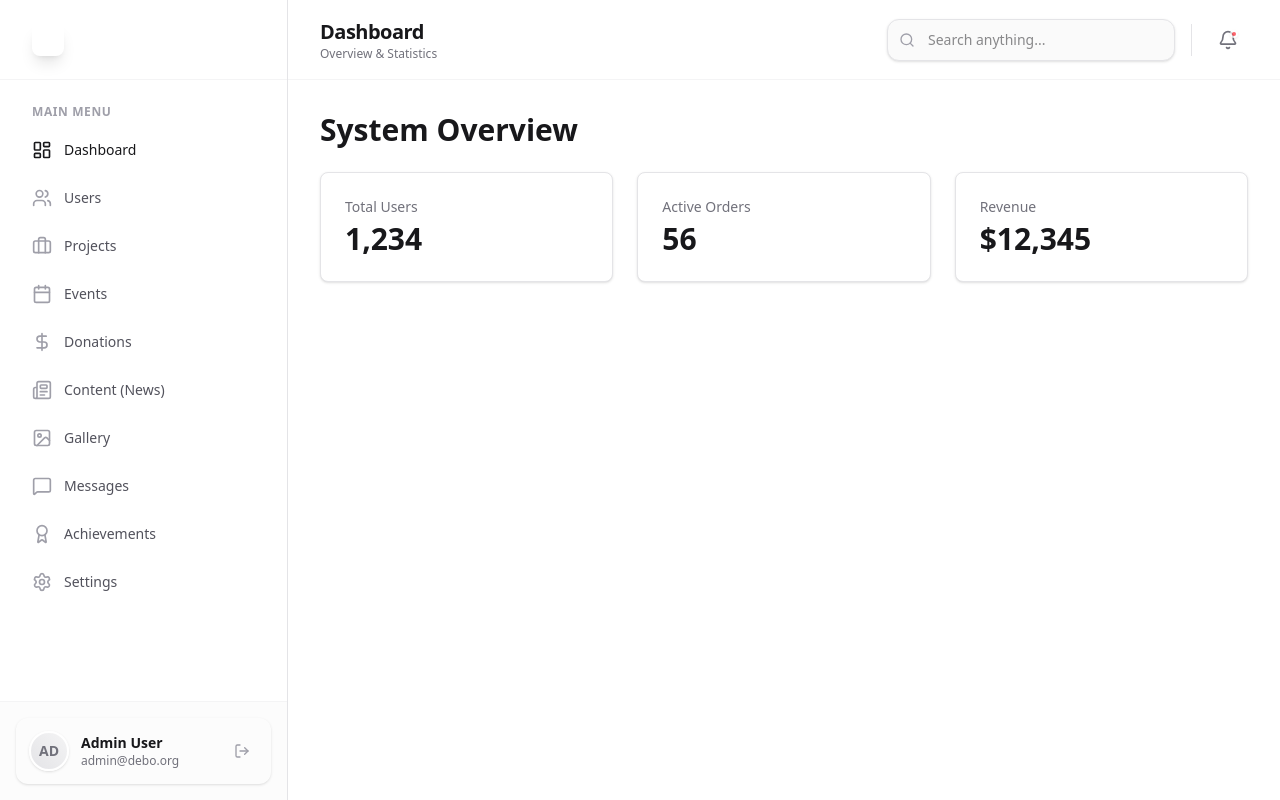
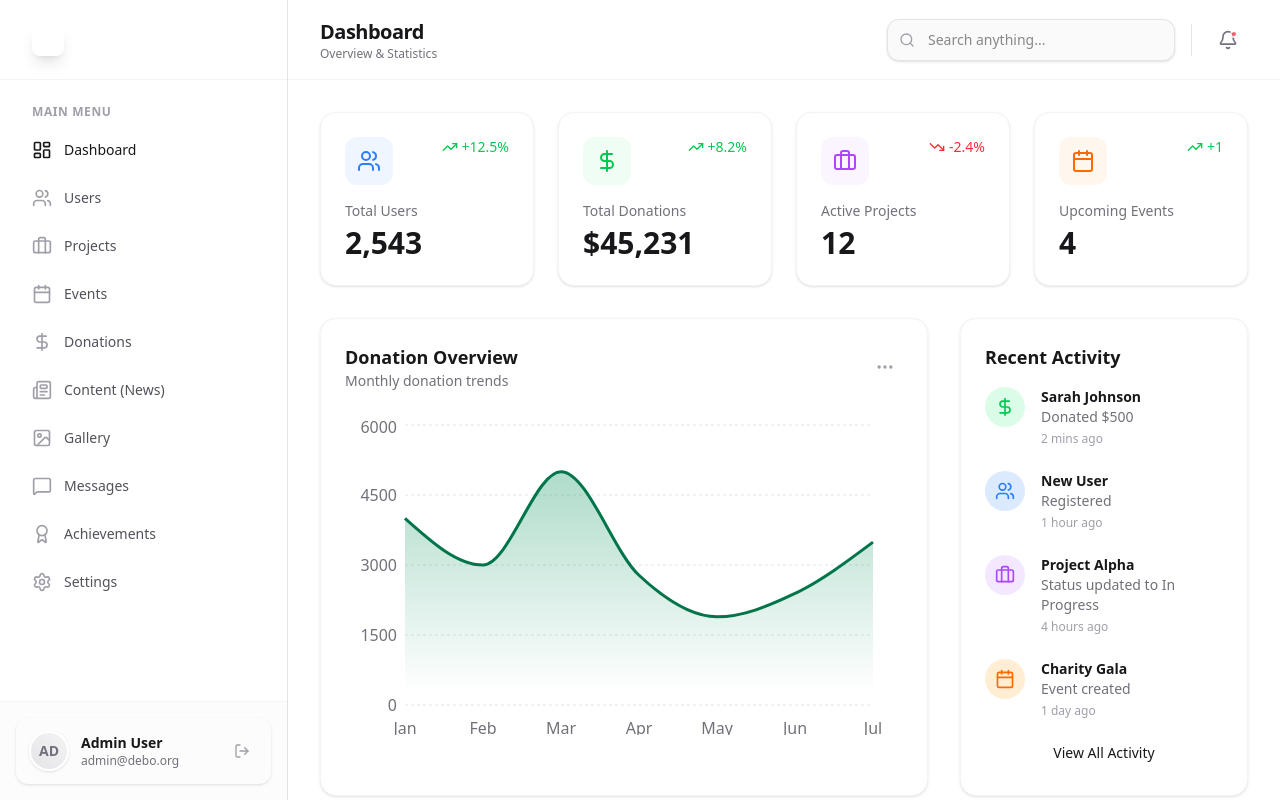
Before and after one commit to Hailemeskel-Getaneh/debo-Ethiopia, a React (Vite) app: page /admin/dashboard in a window 1280 px wide. Built offline with nearby package versions, Linux system fonts and the light colour scheme.

Commit message:
feat(admin): implement AdminDashboard with stats overview, donation charts, and recent activity

```diff
--- a/src/admin/dashboard/AdminDashboard.tsx
+++ b/src/admin/dashboard/AdminDashboard.tsx
@@ -1,25 +1,222 @@
-import React from "react";
+import React from 'react';
+import {
+  Users,
+  Briefcase,
+  DollarSign,
+  Calendar,
+  TrendingUp,
+  TrendingDown,
+  MoreHorizontal
+} from 'lucide-react';
+import {
+  AreaChart,
+  Area,
+  XAxis,
+  YAxis,
+  CartesianGrid,
+  Tooltip,
+  ResponsiveContainer,
+  BarChart,
+  Bar,
+  Legend
+} from 'recharts';
+import { motion } from 'framer-motion';
 
 const AdminDashboard: React.FC = () => {
-    return (
-        <div>
-            <h2 className="text-3xl font-bold mb-6">System Overview</h2>
-            <div className="grid grid-cols-1 md:grid-cols-3 gap-6">
-                <div className="bg-white p-6 rounded-lg shadow-sm border border-zinc-200">
-                    <h3 className="text-zinc-500 text-sm font-medium">Total Users</h3>
-                    <p className="text-3xl font-bold mt-1">1,234</p>
+  // Mock Data - In production, fetch this from API
+  const stats = [
+    {
+      title: 'Total Users',
+      value: '2,543',
+      change: '+12.5%',
+      isPositive: true,
+      icon: Users,
+      color: 'text-blue-500',
+      bg: 'bg-blue-50 dark:bg-blue-900/20'
+    },
+    {
+      title: 'Total Donations',
+      value: '$45,231',
+      change: '+8.2%',
+      isPositive: true,
+      icon: DollarSign,
+      color: 'text-green-500',
+      bg: 'bg-green-50 dark:bg-green-900/20'
+    },
+    {
+      title: 'Active Projects',
+      value: '12',
+      change: '-2.4%',
+      isPositive: false,
+      icon: Briefcase,
+      color: 'text-purple-500',
+      bg: 'bg-purple-50 dark:bg-purple-900/20'
+    },
+    {
+      title: 'Upcoming Events',
+      value: '4',
+      change: '+1',
+      isPositive: true,
+      icon: Calendar,
+      color: 'text-orange-500',
+      bg: 'bg-orange-50 dark:bg-orange-900/20'
+    },
+  ];
+
+  const donationData = [
+    { name: 'Jan', amount: 4000 },
+    { name: 'Feb', amount: 3000 },
+    { name: 'Mar', amount: 5000 },
+    { name: 'Apr', amount: 2780 },
+    { name: 'May', amount: 1890 },
+    { name: 'Jun', amount: 2390 },
+    { name: 'Jul', amount: 3490 },
+  ];
+
+  const projectStatusData = [
+    { name: 'Water Well', completed: 80, remaining: 20 },
+    { name: 'School Build', completed: 45, remaining: 55 },
+    { name: 'Health Camp', completed: 90, remaining: 10 },
+    { name: 'Food Drive', completed: 30, remaining: 70 },
+  ];
+
+  const recentActivities = [
+    { id: 1, user: 'Sarah Johnson', action: 'Donated $500', time: '2 mins ago', icon: DollarSign, color: 'text-green-500', bg: 'bg-green-100 dark:bg-green-900/30' },
+    { id: 2, user: 'New User', action: 'Registered', time: '1 hour ago', icon: Users, color: 'text-blue-500', bg: 'bg-blue-100 dark:bg-blue-900/30' },
+    { id: 3, user: 'Project Alpha', action: 'Status updated to In Progress', time: '4 hours ago', icon: Briefcase, color: 'text-purple-500', bg: 'bg-purple-100 dark:bg-purple-900/30' },
+    { id: 4, user: 'Charity Gala', action: 'Event created', time: '1 day ago', icon: Calendar, color: 'text-orange-500', bg: 'bg-orange-100 dark:bg-orange-900/30' },
+  ];
+
+  return (
+    <div className="space-y-8">
+      {/* Stats Grid */}
+      <div className="grid grid-cols-1 md:grid-cols-2 lg:grid-cols-4 gap-6">
+        {stats.map((stat, index) => (
+          <motion.div
+            key={index}
+            initial={{ opacity: 0, y: 20 }}
+            animate={{ opacity: 1, y: 0 }}
+            transition={{ delay: index * 0.1 }}
+            className="bg-white dark:bg-zinc-900 p-6 rounded-2xl shadow-sm border border-zinc-100 dark:border-zinc-800 hover:shadow-md transition-shadow"
+          >
+            <div className="flex justify-between items-start">
+              <div className={`p-3 rounded-xl ${stat.bg} ${stat.color}`}>
+                <stat.icon className="w-6 h-6" />
+              </div>
+              <span className={`flex items-center text-sm font-medium ${stat.isPositive ? 'text-green-500' : 'text-red-500'}`}>
+                {stat.isPositive ? <TrendingUp className="w-4 h-4 mr-1" /> : <TrendingDown className="w-4 h-4 mr-1" />}
+                {stat.change}
+              </span>
+            </div>
+            <div className="mt-4">
+              <h3 className="text-sm font-medium text-zinc-500 dark:text-zinc-400">{stat.title}</h3>
+              <p className="text-3xl font-bold text-zinc-900 dark:text-zinc-100 mt-1">{stat.value}</p>
+            </div>
+          </motion.div>
+        ))}
+      </div>
+
+      {/* Charts Section */}
+      <div className="grid grid-cols-1 lg:grid-cols-3 gap-8">
+        {/* Main Chart */}
+        <motion.div
+          initial={{ opacity: 0, scale: 0.95 }}
+          animate={{ opacity: 1, scale: 1 }}
+          transition={{ delay: 0.4 }}
+          className="lg:col-span-2 bg-white dark:bg-zinc-900 p-6 rounded-2xl shadow-sm border border-zinc-100 dark:border-zinc-800"
+        >
+          <div className="flex justify-between items-center mb-6">
+            <div>
+              <h3 className="text-lg font-bold text-zinc-900 dark:text-zinc-100">Donation Overview</h3>
+              <p className="text-sm text-zinc-500 dark:text-zinc-400">Monthly donation trends</p>
+            </div>
+            <button className="p-2 hover:bg-zinc-100 dark:hover:bg-zinc-800 rounded-lg">
+              <MoreHorizontal className="w-5 h-5 text-zinc-400" />
+            </button>
+          </div>
+          <div className="h-80 w-full">
+            <ResponsiveContainer width="100%" height="100%">
+              <AreaChart data={donationData} margin={{ top: 10, right: 30, left: 0, bottom: 0 }}>
+                <defs>
+                  <linearGradient id="colorAmount" x1="0" y1="0" x2="0" y2="1">
+                    <stop offset="5%" stopColor="var(--color-primary-500)" stopOpacity={0.3} />
+                    <stop offset="95%" stopColor="var(--color-primary-500)" stopOpacity={0} />
+                  </linearGradient>
+                </defs>
+                <XAxis dataKey="name" axisLine={false} tickLine={false} tick={{ fill: '#71717a' }} dy={10} />
+                <YAxis axisLine={false} tickLine={false} tick={{ fill: '#71717a' }} />
+                <CartesianGrid vertical={false} stroke="#e4e4e7" strokeDasharray="3 3" />
+                <Tooltip
+                  contentStyle={{ borderRadius: '8px', border: 'none', boxShadow: '0 4px 6px -1px rgb(0 0 0 / 0.1)' }}
+                />
+                <Area
+                  type="monotone"
+                  dataKey="amount"
+                  stroke="var(--color-primary-600)"
+                  fillOpacity={1}
+                  fill="url(#colorAmount)"
+                  strokeWidth={3}
+                />
+              </AreaChart>
+            </ResponsiveContainer>
+          </div>
+        </motion.div>
+
+        {/* Secondary Widget / Recent Activity */}
+        <motion.div
+          initial={{ opacity: 0, x: 20 }}
+          animate={{ opacity: 1, x: 0 }}
+          transition={{ delay: 0.5 }}
+          className="bg-white dark:bg-zinc-900 p-6 rounded-2xl shadow-sm border border-zinc-100 dark:border-zinc-800 flex flex-col"
+        >
+          <h3 className="text-lg font-bold text-zinc-900 dark:text-zinc-100 mb-4">Recent Activity</h3>
+          <div className="flex-1 overflow-y-auto space-y-6 pr-2 custom-scrollbar">
+            {recentActivities.map((activity, idx) => (
+              <div key={idx} className="flex gap-4 items-start group">
+                <div className={`w-10 h-10 rounded-full flex items-center justify-center shrink-0 ${activity.bg} ${activity.color} group-hover:scale-110 transition-transform`}>
+                  <activity.icon className="w-5 h-5" />
                 </div>
-                <div className="bg-white p-6 rounded-lg shadow-sm border border-zinc-200">
-                    <h3 className="text-zinc-500 text-sm font-medium">Active Orders</h3>
-                    <p className="text-3xl font-bold mt-1">56</p>
+                <div>
+                  <p className="text-sm font-semibold text-zinc-900 dark:text-zinc-100">{activity.user}</p>
+                  <p className="text-sm text-zinc-500 dark:text-zinc-400">{activity.action}</p>
+                  <p className="text-xs text-zinc-400 mt-1">{activity.time}</p>
                 </div>
-                <div className="bg-white p-6 rounded-lg shadow-sm border border-zinc-200">
-                    <h3 className="text-zinc-500 text-sm font-medium">Revenue</h3>
-                    <p className="text-3xl font-bold mt-1">$12,345</p>
-                </div>
-            </div>
+              </div>
+            ))}
+          </div>
+          <button className="w-full mt-4 py-2 text-sm font-medium text-[--color-primary-600] dark:text-[--color-primary-400] hover:bg-[--color-primary-50] dark:hover:bg-[--color-primary-900]/20 rounded-xl transition-colors">
+            View All Activity
+          </button>
+        </motion.div>
+      </div>
+
+      {/* Bottom Row - Project Progress */}
+      <motion.div
+        initial={{ opacity: 0, y: 20 }}
+        animate={{ opacity: 1, y: 0 }}
+        transition={{ delay: 0.6 }}
+        className="bg-white dark:bg-zinc-900 p-6 rounded-2xl shadow-sm border border-zinc-100 dark:border-zinc-800"
+      >
+        <div className="flex justify-between items-center mb-6">
+          <h3 className="text-lg font-bold text-zinc-900 dark:text-zinc-100">Project Progress</h3>
+          <button className="text-sm text-[--color-primary-600] font-medium hover:underline">View Reports</button>
         </div>
-    );
+        <div className="h-64 w-full">
+          <ResponsiveContainer width="100%" height="100%">
+            <BarChart data={projectStatusData} layout="vertical" margin={{ left: 20 }}>
+              <CartesianGrid strokeDasharray="3 3" horizontal={true} vertical={false} stroke="#e4e4e7" />
+              <XAxis type="number" hide />
+              <YAxis dataKey="name" type="category" width={100} tick={{ fill: '#52525b', fontSize: 13, fontWeight: 500 }} axisLine={false} tickLine={false} />
+              <Tooltip cursor={{ fill: 'transparent' }} contentStyle={{ borderRadius: '8px' }} />
+              <Legend />
+              <Bar dataKey="completed" name="Completed (%)" fill="var(--color-primary-500)" radius={[0, 4, 4, 0]} barSize={20} />
+              <Bar dataKey="remaining" name="Remaining (%)" fill="#e4e4e7" radius={[0, 4, 4, 0]} barSize={20} />
+            </BarChart>
+          </ResponsiveContainer>
+        </div>
+      </motion.div>
+    </div>
+  );
 };
 
 export default AdminDashboard;
```
